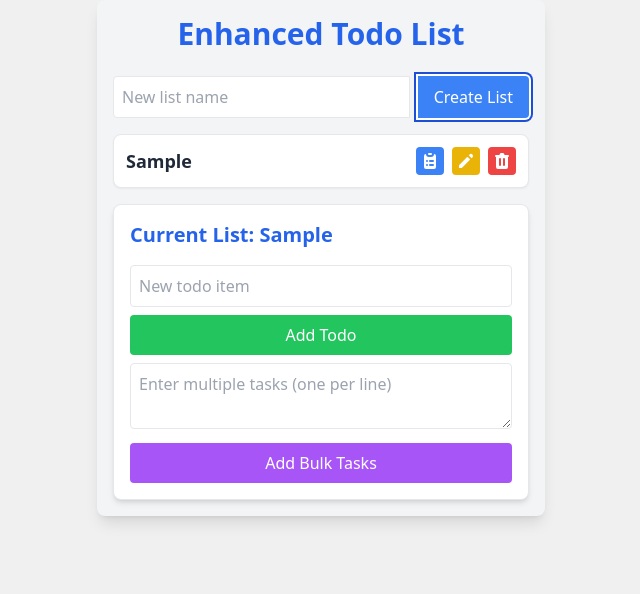
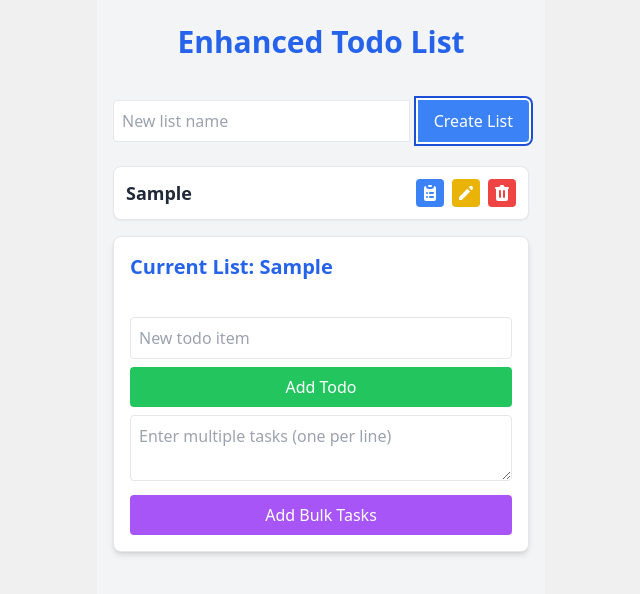
Before and after one commit to dawntepper/svelte-todo-extension, a Svelte app: page / in a window 1280 px wide. Both pictures are taken after typing "Sample" into the empty fields and a click on the button "Create List". Shown: the top 594 px of the page, without its empty margins (319-959 px from the left). Built offline with nearby package versions, Linux system fonts and the light colour scheme.

Commit message:
updates to UI and scrolling with multiple lists

```diff
--- a/src/App.svelte
+++ b/src/App.svelte
@@ -29,6 +29,21 @@
 
   $: {
     localStorage.setItem("todoLists", JSON.stringify(lists));
+  }
+
+  function handleNewListKeyPress(e: KeyboardEvent) {
+    handleEnterKey(e, editingListId ? saveEditedList : createNewList);
+  }
+
+  function handleEnterKey(e: KeyboardEvent, action: () => void) {
+    if (e.key === "Enter") {
+      e.preventDefault();
+      action();
+    }
+  }
+
+  function handleNewTodoKeyPress(e: KeyboardEvent) {
+    handleEnterKey(e, addTodo);
   }
 
   function createNewList() {
@@ -161,19 +176,30 @@
       }
     };
   }
+
+  function handleBulkInputKeyPress(e: KeyboardEvent) {
+    if (e.key === "Enter" && e.ctrlKey) {
+      e.preventDefault();
+      createTasksFromInput();
+    }
+  }
 </script>
 
-<main class="w-full max-w-md mx-auto p-4 bg-gray-100 rounded-lg shadow-lg">
-  <h1 class="text-3xl font-bold mb-6 text-center text-blue-600">
+<main class="flex flex-col h-screen">
+  <div class="flex-1 w-full max-w-md mx-auto p-4 bg-gray-100 overflow-y-auto">
+    <h1
+      class="text-3xl font-bold mb-6 text-center text-blue-600 sticky top-0 bg-gray-100 py-2"
+    >
       Enhanced Todo List
     </h1>
 
     <div class="space-y-4">
-    <div class="flex space-x-2">
+      <div class="flex space-x-2 sticky top-14 bg-gray-100 py-2">
         <input
           class="flex-grow p-2 border rounded-l focus:outline-none focus:ring-2 focus:ring-blue-500"
           placeholder="New list name"
           bind:value={newListLabel}
+          on:keydown={handleNewListKeyPress}
         />
         <button
           class="px-4 py-2 bg-blue-500 text-white rounded-r hover:bg-blue-600 transition-colors duration-200 focus:outline-none focus:ring-2 focus:ring-blue-700 focus:ring-offset-2"
@@ -252,11 +278,13 @@
       {/each}
 
       {#if currentList}
-      <div class="bg-white border rounded-lg p-4 mt-4 shadow-md">
+        <div
+          class="bg-white border rounded-lg p-4 mt-4 shadow-md flex flex-col"
+        >
           <h3 class="font-semibold mb-3 text-xl text-blue-600">
             Current List: {currentList.label}
           </h3>
-        <div class="space-y-2 mb-4">
+          <div class="space-y-2 mb-4 overflow-y-auto max-h-[400px] pr-2">
             {#each currentList.todos as todo (todo.id)}
               <div
                 class="flex items-center space-x-2 p-2 bg-gray-50 rounded hover:bg-gray-100 transition-colors duration-200 cursor-pointer"
@@ -284,11 +312,12 @@
               </div>
             {/each}
           </div>
-        <div class="space-y-2">
+          <div class="space-y-2 bg-white pt-2">
             <input
               class="w-full p-2 border rounded focus:outline-none focus:ring-2 focus:ring-blue-500"
               placeholder="New todo item"
               bind:value={newTodoText}
+              on:keydown={handleNewTodoKeyPress}
             />
             <button
               class="w-full px-4 py-2 bg-green-500 text-white rounded hover:bg-green-600 transition-colors duration-200 focus:outline-none focus:ring-2 focus:ring-green-700 focus:ring-offset-2"
@@ -300,7 +329,8 @@
               class="w-full p-2 border rounded focus:outline-none focus:ring-2 focus:ring-blue-500"
               placeholder="Enter multiple tasks (one per line)"
               bind:value={bulkInput}
-          ></textarea>
+              on:keydown={handleBulkInputKeyPress}
+            />
             <button
               class="w-full px-4 py-2 bg-purple-500 text-white rounded hover:bg-purple-600 transition-colors duration-200 focus:outline-none focus:ring-2 focus:ring-purple-700 focus:ring-offset-2"
               on:click={createTasksFromInput}
@@ -311,10 +341,15 @@
         </div>
       {/if}
     </div>
+  </div>
 </main>
 
 <style>
   :global(body) {
     background-color: #f0f0f0;
+    margin: 0;
+    padding: 0;
+    height: 100vh;
+    overflow: hidden;
   }
 </style>
```
Lines whose indentation alone changed are shown as unchanged.
